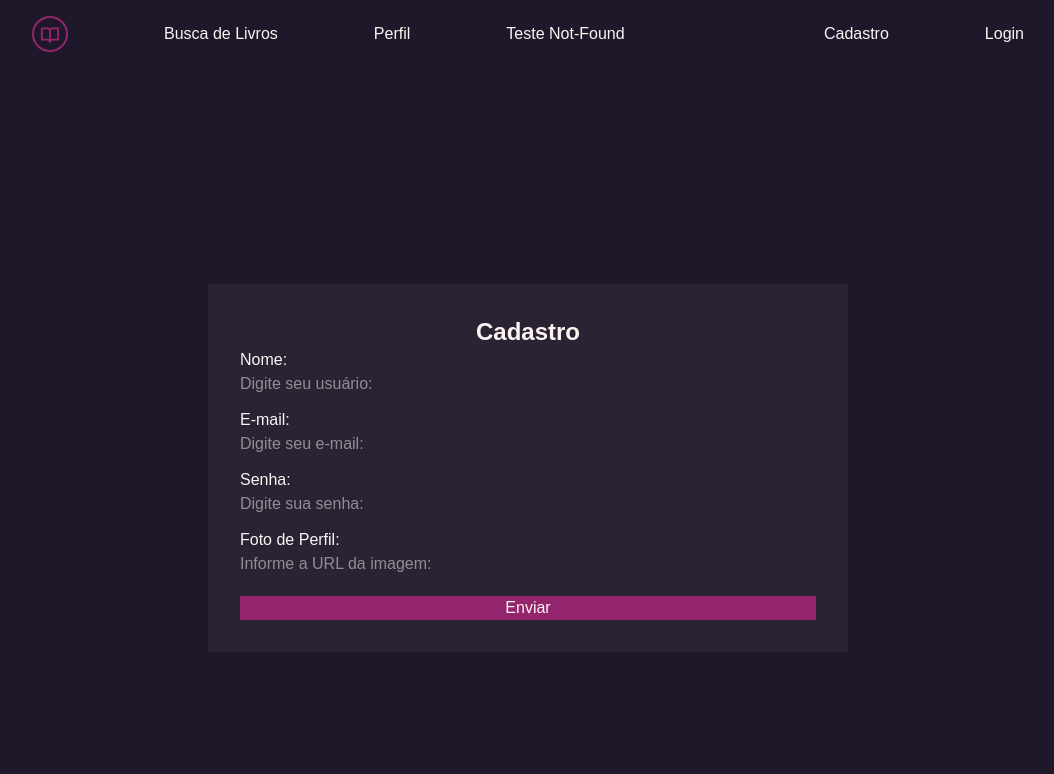
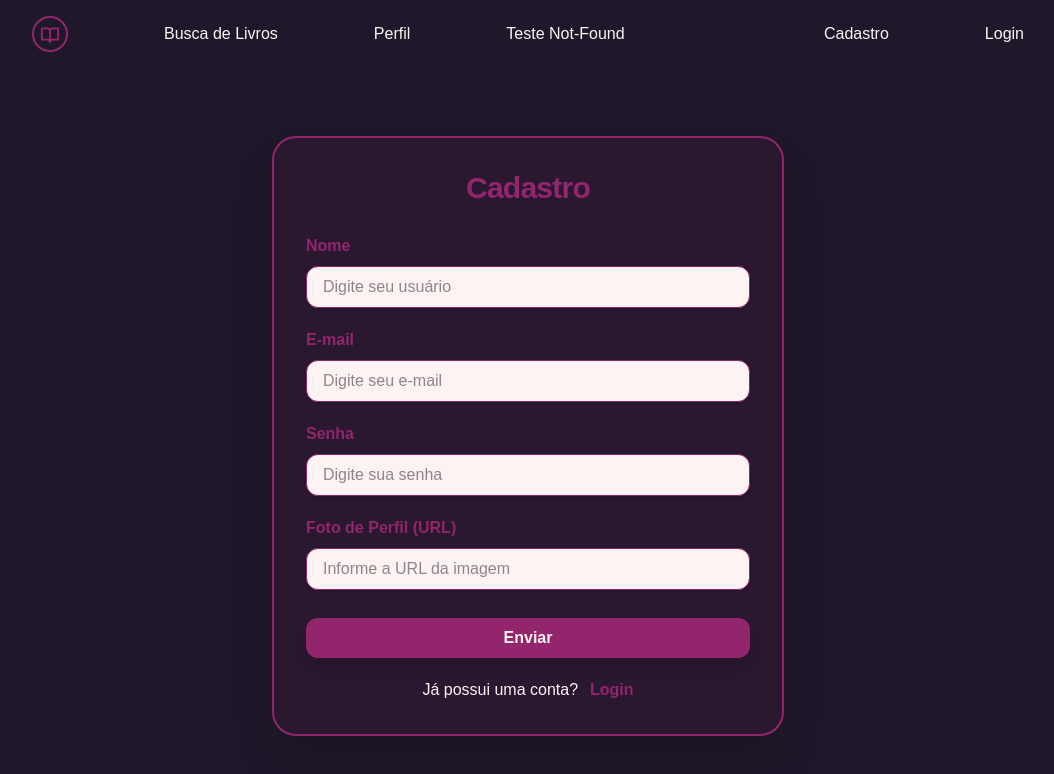
Before and after one commit to vitor-igor/PWeb1_Paggio, a Next.js app in the folder client/: page /register in a window 1280 px wide. Shown: the top 774 px of the page, without its empty margins (112-1166 px from the left). Built offline with nearby package versions, Linux system fonts and the light colour scheme.

Commit message:
Client: Atualizando Register Page

```diff
--- a/client/src/app/register/page.jsx
+++ b/client/src/app/register/page.jsx
@@ -14,17 +14,11 @@ export default function Cadastro() {
   const handleSubmit = async (e) => {
     e.preventDefault();
 
-    const user = {
-      name: name,
-      email: email,
-      password: password,
-      image: image,
-    };
+    const user = { name, email, password, image };
+
     const res = await fetch(`http://127.0.0.1:5000/api/add/user`, {
       method: "POST",
-      headers: {
-        "Content-Type": "application/json",
-      },
+      headers: { "Content-Type": "application/json" },
       body: JSON.stringify(user),
     });
 
@@ -40,76 +34,104 @@ export default function Cadastro() {
   };
 
   return (
-    <>
-      <div className="flex h-screen items-center justify-center">
+    <div className="bg-preto-100 flex min-h-[calc(100dvh-64px)] lg:w-full sm:w-dvw items-center justify-center px-4">
       <form
         onSubmit={handleSubmit}
-          className="items-center justify-items-center rounded bg-white/5 p-8 backdrop-blur-md"
+        className="border-roxo-100 bg-roxo-100/10 flex w-full max-w-lg flex-col gap-5 rounded-3xl border-2 p-6 shadow-2xl backdrop-blur-md sm:p-8"
       >
-          <h1 className="text-2xl font-bold">Cadastro</h1>
-          <div className="w-full">
-            <label className="grid">
-              <span>Nome: </span>
+        <h1 className="text-roxo-100 mb-2 text-center text-2xl font-extrabold tracking-tight sm:text-3xl">
+          Cadastro
+        </h1>
+
+        <div>
+          <label
+            className="text-roxo-100 mb-2 block text-sm font-semibold sm:text-base"
+            htmlFor="name"
+          >
+            Nome
+          </label>
           <input
-                className="outline-none"
-                placeholder="Digite seu usuário:"
+            className="border-roxo-100 bg-branco-100 text-preto-100 focus:ring-roxo-100 w-full rounded-xl border px-3 py-2 shadow transition-all focus:ring-2 focus:outline-none sm:px-4"
+            placeholder="Digite seu usuário"
             type="text"
+            id="name"
             value={name}
             onChange={(e) => setName(e.target.value)}
+            autoComplete="username"
           />
-            </label>
-          </div>
-
-          <div className="w-full pt-3">
-            <label className="grid">
-              <span>E-mail: </span>
-              <input
-                className="outline-none"
-                placeholder="Digite seu e-mail:"
-                type="email"
-                value={email}
-                onChange={(e) => setEmail(e.target.value)}
-              />
-            </label>
-          </div>
-
-          <div className="w-full pt-3">
-            <label className="grid">
-              <span>Senha: </span>
-              <input
-                className="outline-none"
-                placeholder="Digite sua senha:"
-                type="text"
-                value={password}
-                onChange={(e) => setPassword(e.target.value)}
-              />
-            </label>
-          </div>
-
-          <div className="w-full pt-3">
-            <label className="grid">
-              <span>Foto de Perfil: </span>
-              <input
-                className="outline-none"
-                placeholder="Informe a URL da imagem:"
-                type="text"
-                value={image}
-                onChange={(e) => setImage(e.target.value)}
-              />
-            </label>
         </div>
 
         <div>
+          <label
+            className="text-roxo-100 mb-2 block text-sm font-semibold sm:text-base"
+            htmlFor="email"
+          >
+            E-mail
+          </label>
+          <input
+            className="border-roxo-100 bg-branco-100 text-preto-100 focus:ring-roxo-100 w-full rounded-xl border px-3 py-2 shadow transition-all focus:ring-2 focus:outline-none sm:px-4"
+            placeholder="Digite seu e-mail"
+            type="email"
+            id="email"
+            value={email}
+            onChange={(e) => setEmail(e.target.value)}
+            autoComplete="email"
+          />
+        </div>
+
+        <div>
+          <label
+            className="text-roxo-100 mb-2 block text-sm font-semibold sm:text-base"
+            htmlFor="password"
+          >
+            Senha
+          </label>
+          <input
+            className="border-roxo-100 bg-branco-100 text-preto-100 focus:ring-roxo-100 w-full rounded-xl border px-3 py-2 shadow transition-all focus:ring-2 focus:outline-none sm:px-4"
+            placeholder="Digite sua senha"
+            type="password"
+            id="password"
+            value={password}
+            onChange={(e) => setPassword(e.target.value)}
+            autoComplete="new-password"
+          />
+        </div>
+
+        <div>
+          <label
+            className="text-roxo-100 mb-2 block text-sm font-semibold sm:text-base"
+            htmlFor="image"
+          >
+            Foto de Perfil (URL)
+          </label>
+          <input
+            className="border-roxo-100 bg-branco-100 text-preto-100 focus:ring-roxo-100 w-full rounded-xl border px-3 py-2 shadow transition-all focus:ring-2 focus:outline-none sm:px-4"
+            placeholder="Informe a URL da imagem"
+            type="text"
+            id="image"
+            value={image}
+            onChange={(e) => setImage(e.target.value)}
+            autoComplete="off"
+          />
+        </div>
+
         <button
           type="submit"
-              value="Enviar"
-              className="bg-roxo-100 mt-5 w-xl"
+          className="bg-roxo-100 text-branco-100 mt-2 w-full rounded-xl px-6 py-2 font-bold shadow-lg transition-all hover:bg-[#a63a7e]"
         >
           Enviar
         </button>
+
+        <div className="flex justify-center gap-3">
+          <p>Já possui uma conta?</p>
+          <a
+            href="/login"
+            className="text-roxo-100 font-bold hover:text-[#a63a7e]"
+          >
+            Login
+          </a>
         </div>
       </form>
     </div>
-    </>
   );
 }
```
Lines whose indentation alone changed are shown as unchanged.
